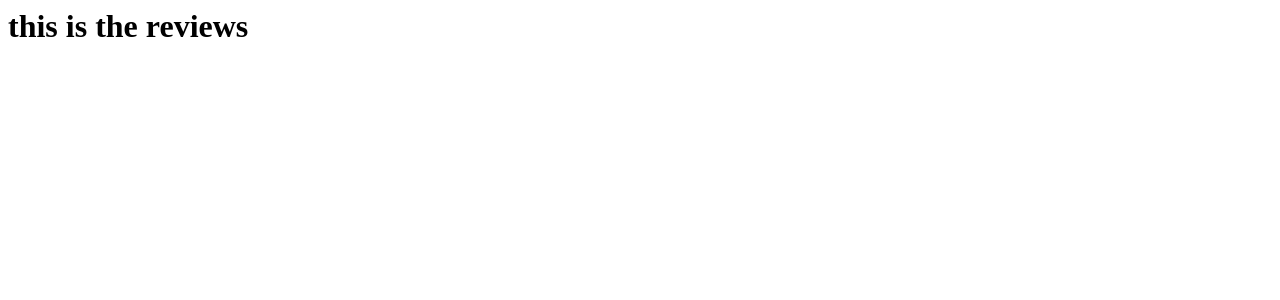
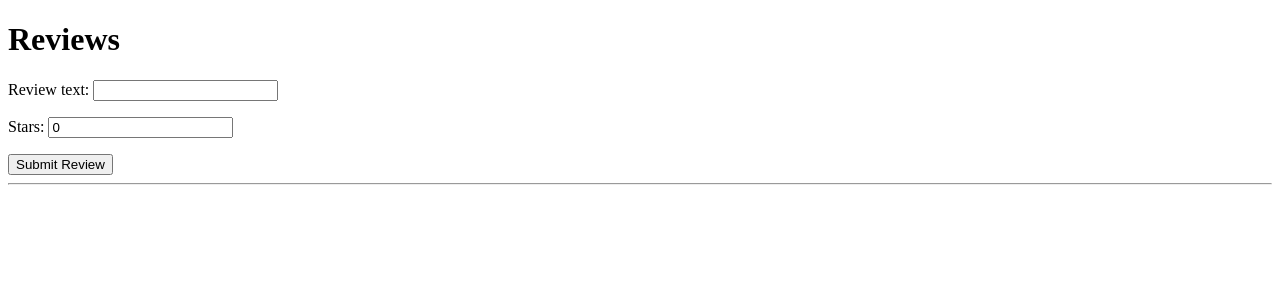
Before and after one commit to dlewid/whats-on, a Django app: page /reviews/ in a window 1280 px wide. Shown: the top 300 px of the page. Run offline with Django 5.2, Linux system fonts and the light colour scheme; data that the repository does not hold is empty.

Commit message:
added the start of the reviews page

```diff
--- /dev/null
+++ b/events/forms.py
@@ -0,0 +1,8 @@
+from django import forms
+from .models import Review
+
+
+class ReviewForm(forms.ModelForm):
+    class Meta:
+        model = Review
+        fields = ['review_text', 'stars']
--- a/events/models.py
+++ b/events/models.py
@@ -3,14 +3,21 @@ from django.db import models
 from django.utils import timezone
 from django.db import models
 
+
 class Event(models.Model):
     event_id = models.AutoField(primary_key=True)  # This is your primary key
     home_team = models.CharField(max_length=200, default="none")
     away_team = models.CharField(max_length=200, default="none")
-    sport = models.CharField(max_length=200, default="none")  # This should match your DB column
+    # This should match your DB column
+    sport = models.CharField(max_length=200, default="none")
     event_date = models.DateField(default="2020-01-01")  # Date field
     event_time = models.TimeField(default="00:00")  # Time field
 
     class Meta:
         db_table = 'events'  # Ensures this model uses the existing events table in the DB
         managed = False
+
+
+class Review(models.Model):  # The Review model
+    review_text = models.CharField(max_length=200)
+    stars = models.IntegerField(default=0)
--- a/events/templates/events/review.html
+++ b/events/templates/events/review.html
@@ -1 +1,37 @@
-<h1>this is the reviews</h1>
+<!DOCTYPE html>
+<html>
+    <head>
+        <title>Reviews</title>
+        {% load static %}
+    </head>
+    <body>
+        <h1>Reviews</h1>
+        <!-- Form for submitting a new review -->
+        <form method="post">
+            {% csrf_token %} {{ form.as_p }}
+            <button type="submit">Submit Review</button>
+        </form>
+        <hr />
+        <!-- List of reviews -->
+        <ul>
+            {% for review in reviews %}
+                <li>
+                    {{ review.review_text }}
+                    <br />
+                    {% for star in review.star_range %}
+                        <img src="{% static 'images/star.png' %}"
+                             alt="Star"
+                             height="20px"
+                             width="20px" />
+                    {% endfor %}
+                    {% for star in review.no_star_range %}
+                        <img src="{% static 'images/unfilled_star.png' %}"
+                             alt="Star"
+                             height="20px"
+                             width="20px" />
+                    {% endfor %}
+                </li>
+            {% endfor %}
+        </ul>
+    </body>
+</html>
--- a/events/views.py
+++ b/events/views.py
@@ -1,9 +1,10 @@
 from django.shortcuts import render
-from .models import Event
+from .models import Event, Review
 
 # Create your views here.
-
+from .forms import ReviewForm
 from django.http import HttpResponse
+from django.shortcuts import get_object_or_404, render, redirect
 
 
 def index(request):
@@ -15,4 +16,23 @@ def index(request):
 
 
 def reviews(request):
-    return render(request, 'events/review.html')
+    if request.method == "POST":
+        form = ReviewForm(request.POST)
+        if form.is_valid():
+            form.save()
+            print("form was saved")
+            return redirect("events:reviews")
+    else:
+        form = ReviewForm()
+
+    review_list = Review.objects.all()
+    # This is done so the stars variable can be an iterable list
+    reviews_with_stars = [
+        {
+            **review.__dict__,
+            'star_range': range(review.stars),
+            'no_star_range': range(5 - review.stars),
+        }
+        for review in review_list
+    ]
+    return render(request, "events/review.html", {"form": form, "reviews": reviews_with_stars})
```
Also changed, not shown: events/migrations/0003_review.py (added), static/images/star.png (added), static/images/unfilled_star.png (added).
